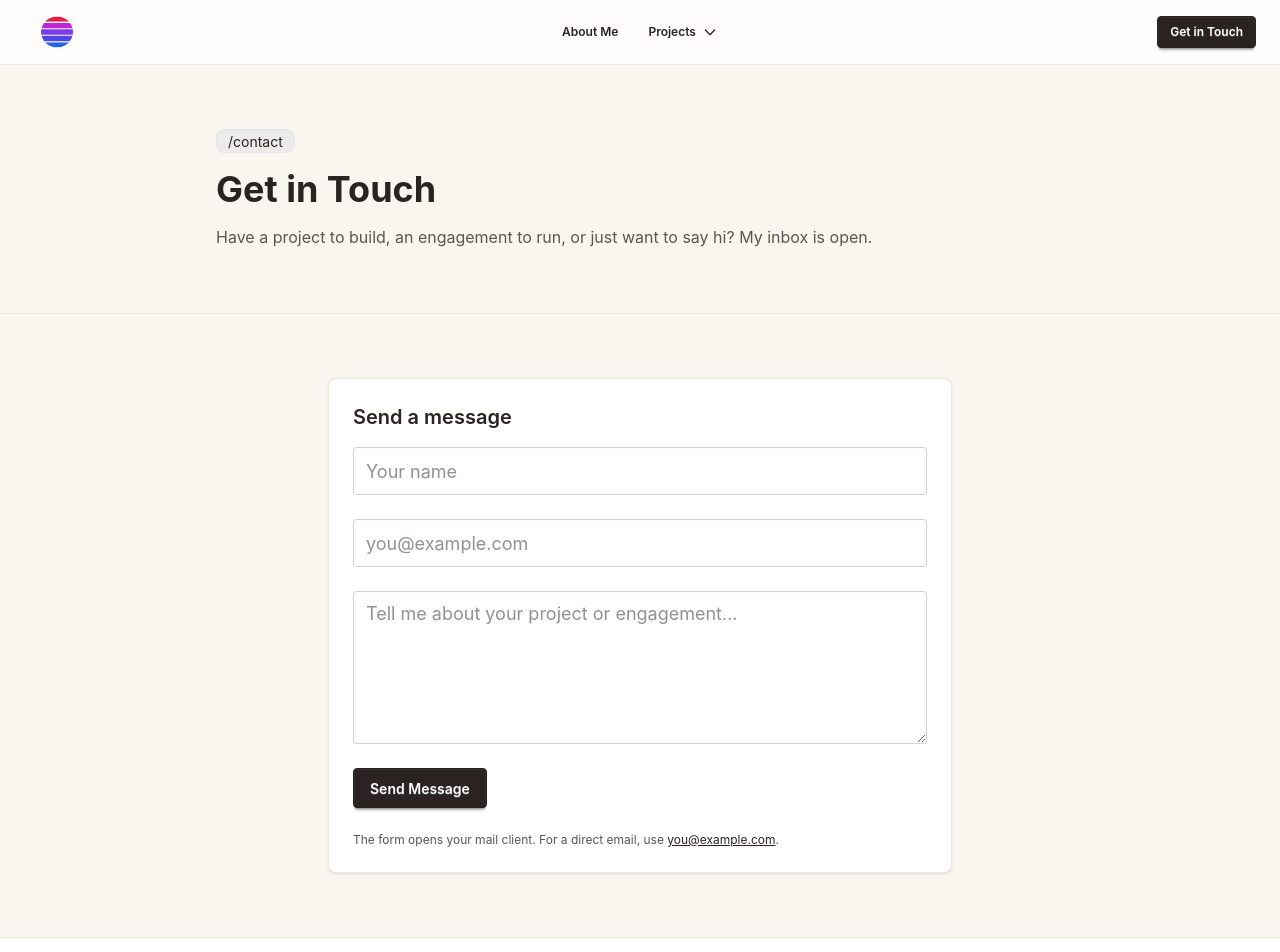
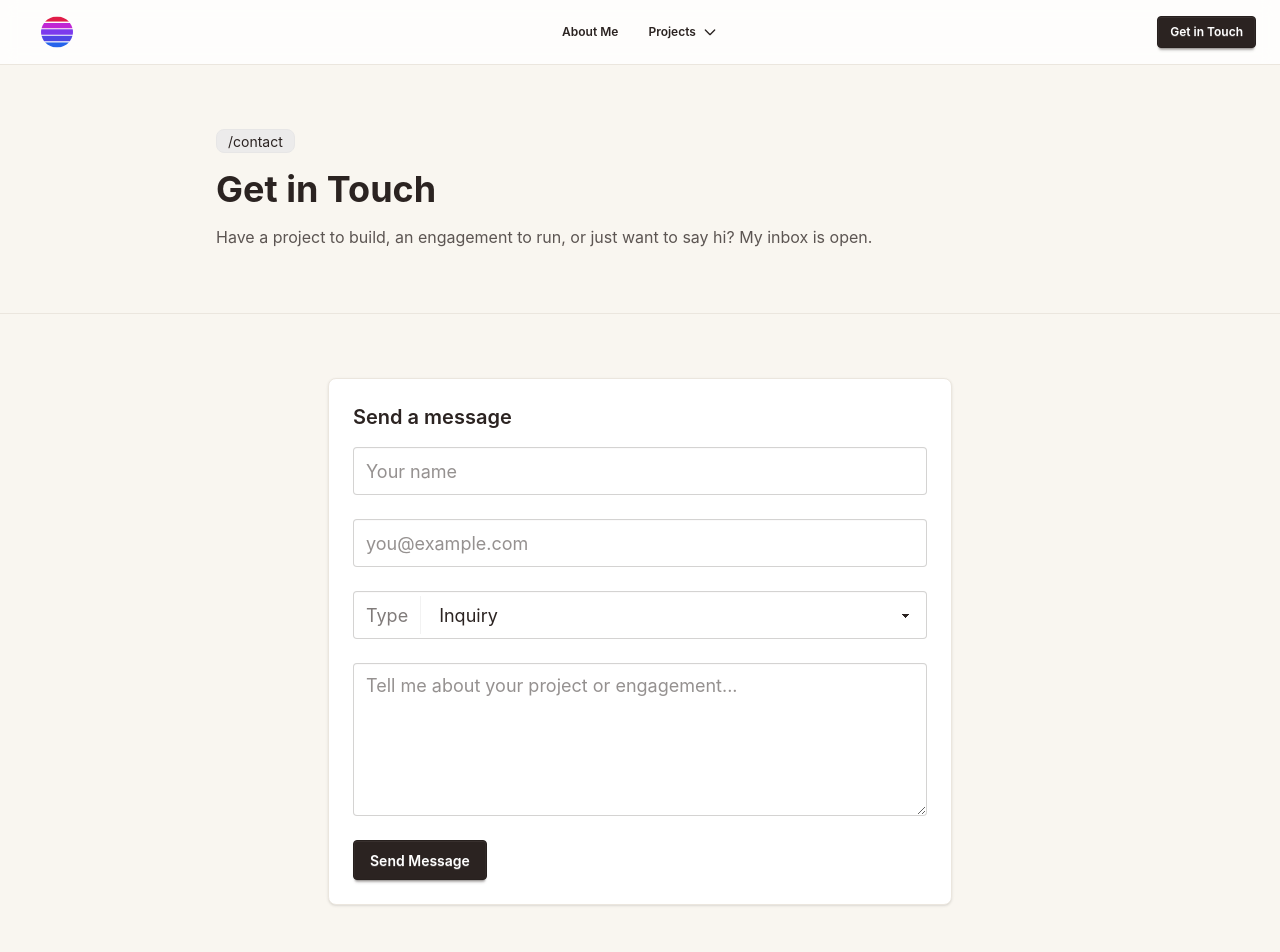
Before and after one commit to OuahidMA/Portfolio-react, a React (Vite) app: page /contact in a window 1280 px wide. Shown: the top 952 px of the page. Built offline with nearby package versions, Linux system fonts and the light colour scheme.

Commit message:
few modifications

```diff
--- a/src/Pages/Contact.jsx
+++ b/src/Pages/Contact.jsx
@@ -1,7 +1,7 @@
 import { useState } from 'react'
 
 export default function Contact() {
-  const [form, setForm] = useState({ name: '', email: '', message: '' })
+  const [form, setForm] = useState({ name: '', email: '', type: 'Inquiry', message: '' })
 
   const handleChange = (e) => {
     setForm((f) => ({ ...f, [e.target.name]: e.target.value }))
@@ -10,7 +10,7 @@ export default function Contact() {
   const handleSubmit = (e) => {
     e.preventDefault()
     const subject = encodeURIComponent(`Portfolio contact from ${form.name}`)
-    const body = encodeURIComponent(form.message)
+    const body = encodeURIComponent(`Type: ${form.type}\n\n${form.message}`)
     window.location.href = `mailto:you@example.com?subject=${subject}&body=${body}`
   }
 
@@ -68,6 +68,16 @@ export default function Contact() {
                 </div>
 
                 <div>
+                  <label className="select select-lg w-full">
+                    <span className="label">Type</span>
+                    <select name="type" value={form.type} onChange={handleChange}>
+                      <option>Inquiry</option>
+                      <option>General</option>
+                    </select>
+                  </label>
+                </div>
+
+                <div>
                   <label className="floating-label w-full">
                     <textarea
                       name="message"
@@ -86,13 +96,6 @@ export default function Contact() {
                   Send Message
                 </button>
               </form>
-              <p className="text-xs text-muted mt-4">
-                The form opens your mail client. For a direct email, use{' '}
-                <a href="mailto:you@example.com" className="link link-primary">
-                  you@example.com
-                </a>
-                .
-              </p>
             </div>
           </div>
         </div>
--- a/src/Pages/Cybersecurity.jsx
+++ b/src/Pages/Cybersecurity.jsx
@@ -19,16 +19,6 @@ export default function Cybersecurity() {
                 Projects coming soon
                 <div className="badge badge-primary badge-outline">In progress</div>
               </h2>
-              <div className="p-4 rounded-box bg-primary/10 text-primary">
-                <svg xmlns="http://www.w3.org/2000/svg" className="h-8 w-8" fill="none" viewBox="0 0 24 24" stroke="currentColor">
-                  <path
-                    strokeLinecap="round"
-                    strokeLinejoin="round"
-                    strokeWidth="2"
-                    d="M9 12l2 2 4-4m5.618-4.016A11.955 11.955 0 0112 2.944a11.955 11.955 0 01-8.618 3.04A12.02 12.02 0 003 9c0 5.591 3.824 10.29 9 11.622 5.176-1.332 9-6.03 9-11.622 0-1.042-.133-2.052-.382-3.016z"
-                  />
-                </svg>
-              </div>
               <p className="text-sm text-muted max-w-md">
                 This section is being populated. Check back soon for new projects.
               </p>
```
